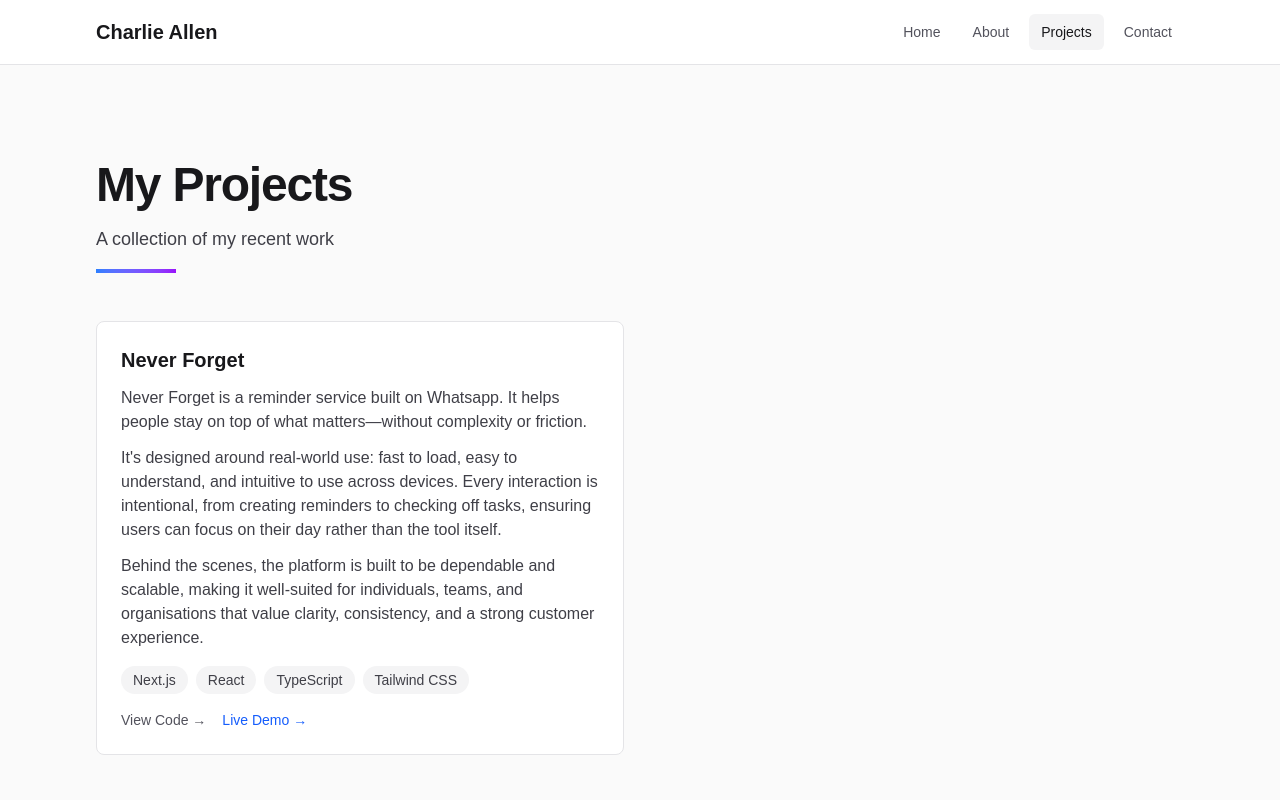
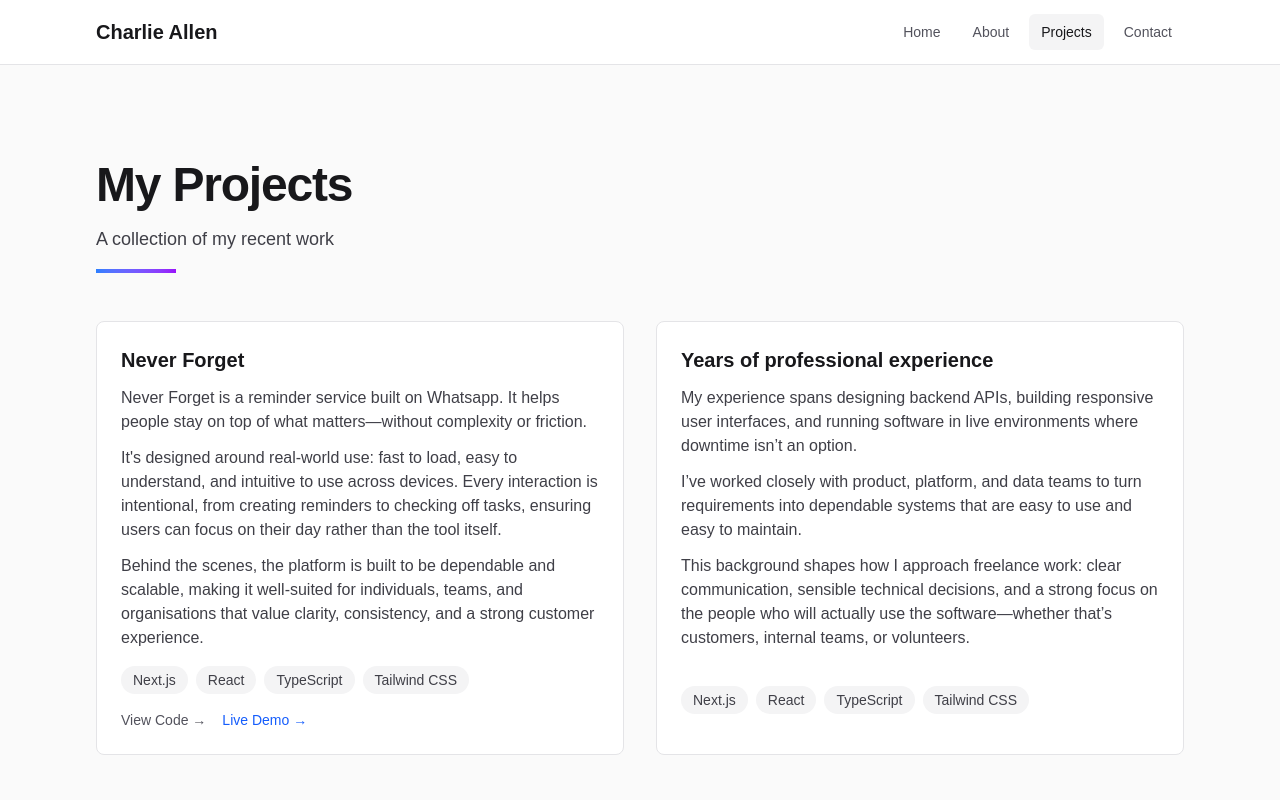
Before and after one commit to TemperateGrassland/charlieallen.dev, a Next.js app: page /projects in a window 1280 px wide. Shown: the top 800 px of the page. Built offline with nearby package versions, Linux system fonts and the light colour scheme.

Commit message:
update website copy - project work

```diff
--- a/app/projects/page.tsx
+++ b/app/projects/page.tsx
@@ -9,7 +9,13 @@ export default function Projects() {
       technologies: ["Next.js", "React", "TypeScript", "Tailwind CSS"],
       githubUrl: "https://github.com/TemperateGrassland/never-forget",
       demoUrl: "https://neverforget.one",
-    }
+    },
+    {
+      title: "Years of professional experience",
+      description:
+        "My experience spans designing backend APIs, building responsive user interfaces, and running software in live environments where downtime isn’t an option. \n\nI’ve worked closely with product, platform, and data teams to turn requirements into dependable systems that are easy to use and easy to maintain.\n\nThis background shapes how I approach freelance work: clear communication, sensible technical decisions, and a strong focus on the people who will actually use the software—whether that’s customers, internal teams, or volunteers.",
+      technologies: ["Next.js", "React", "TypeScript", "Tailwind CSS"],
+    },
   ];
 
   return (
```
